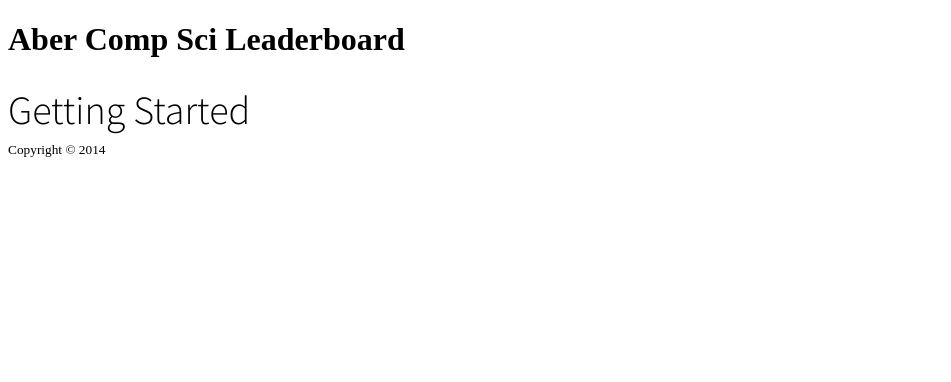
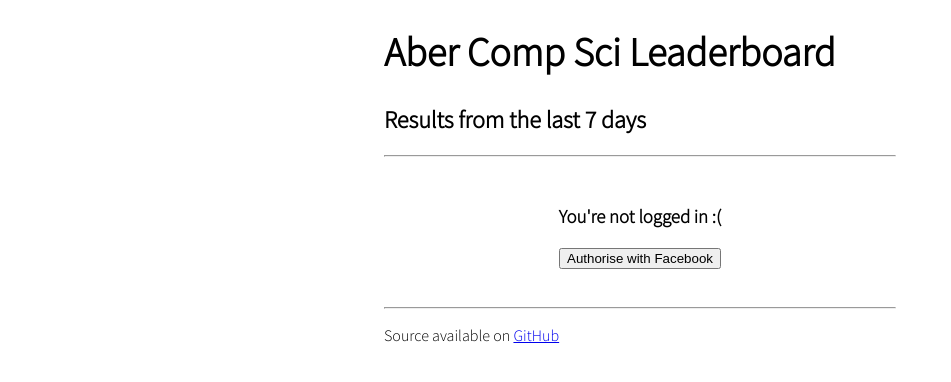
Before and after one commit to exonwarrior/acs-js, a plain HTML site: page index.html in a window 1280 px wide. Shown: the whole page, without its empty margins (0-951 px from the left). Drawn offline with Linux system fonts and the light colour scheme.

Commit message:
Improve HTML/CSS

```diff
--- a/css/list.css
+++ b/css/list.css
@@ -5,20 +5,16 @@
 
 @import url(http://fonts.googleapis.com/css?family=Source+Sans+Pro:300);
 
-div {
-  width: 30%;
+body {
+  font-family: 'Source Sans Pro', 'Helvetica', 'Verdana', sans-serif;
+  margin: 0 auto;
+  width: 40%;
 }
 
-h2 {
-  font: 400 40px/1.5 'Source Sans Pro', 'Helvetica', 'Verdana', sans-serif;
-  margin: 0;
-  padding: 0;
-}
-
-h5 {
-  font: 400 18px/1.5 'Source Sans Pro', 'Helvetica', 'Verdana', sans-serif;
-  margin: 0;
-  padding: 0;
+@media all and (max-width: 960px) {
+  body {
+    width: 95%;
+  }
 }
 
 ul {
@@ -28,8 +24,7 @@ ul {
 }
 
 li {
-  font: 200 20px/1.5 'Source Sans Pro', 'Helvetica', 'Verdana', sans-serif;
-
+  font-size: 20px;
   border-bottom: 1px solid #ccc;
 }
 
@@ -41,7 +36,23 @@ li:last-child {
   border: none;
 }
 
-a {
-    font: 400 18px/1.5 'Source Sans Pro', 'Helvetica', 'Verdana', sans-serif;
+.buffer {
+  padding-top: 30px;
+}
 
+.center {
+  text-align: center;
+  margin: 0 auto;
 }
+
+.font-big {
+  font-size: 18px;
+}
+
+.font-bigger {
+  font-size: 24px;
+}
+
+.font-biggest {
+  font-size: 40px;
+}
--- a/index.html
+++ b/index.html
@@ -2,7 +2,7 @@
 <html lang="en">
 <head>
 	<meta charset="utf-8">
-	<title>HTML5 Bones :: PAGE TITLE</title>
+	<title>Aber Comp Sci Leaderboard</title>
 	<meta name="description" content="">
 	<meta name="viewport" content="width=device-width, initial-scale=1.0">
     <link rel="stylesheet" type="text/css" href="./css/list.css">
@@ -11,24 +11,32 @@
     <script src="js/fb.js" type="text/javascript"></script>
 
 	<header role="banner">
-		<h1>Aber Comp Sci Leaderboard</h1>
+		<h1 class="font-biggest">Aber Comp Sci Leaderboard</h1>
 	</header>
 
 	<div class="wrap">
 		<main role="main">
 			<section>
 				<header>
-					<h2>Getting Started</h2>
+					<h2 class="font-bigger">Results from the last 7 days</h2>
 				</header>
+                <hr />
 
 				<article id="posts">
+                    <div class="center">
+                        <h3 class="buffer">You're not logged in :(</h3>
+                        <button type="button" onclick="javascript:render_leaderboard()">Authorise with Facebook</button>
+                    </div>
 				</article>
 			</section>
 		</main>
 	</div>
 
-	<footer role="contentinfo">
-		<small>Copyright &copy; <time datetime="2014">2014</time></small>
+    <footer class="buffer" role="contentinfo">
+        <hr />
+        <p>
+            Source available on <a href="http://github.com/charlienewey/acs-js">GitHub</a>
+        </p>
 	</footer>
 </body>
 </html>
```
